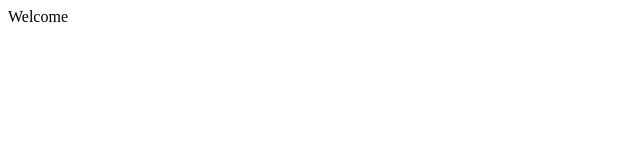
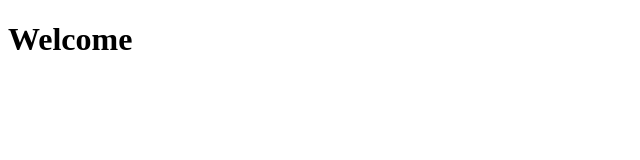
Before and after one commit to freddy-lopez01/freddy-lopez.github.io, a plain HTML site: page index.html in a window 1280 px wide. Shown: the whole page, without its empty margins (0-640 px from the left). Drawn offline with Linux system fonts and the light colour scheme.

Commit message:
adjusted framework

```diff
--- a/index.html
+++ b/index.html
@@ -1,4 +1,7 @@
 <!DOCTYPE html>
 <html>
-<head>Welcome</head>
+<body>
+
+<h1>Welcome</h1>
+</body>
 </html>
```
